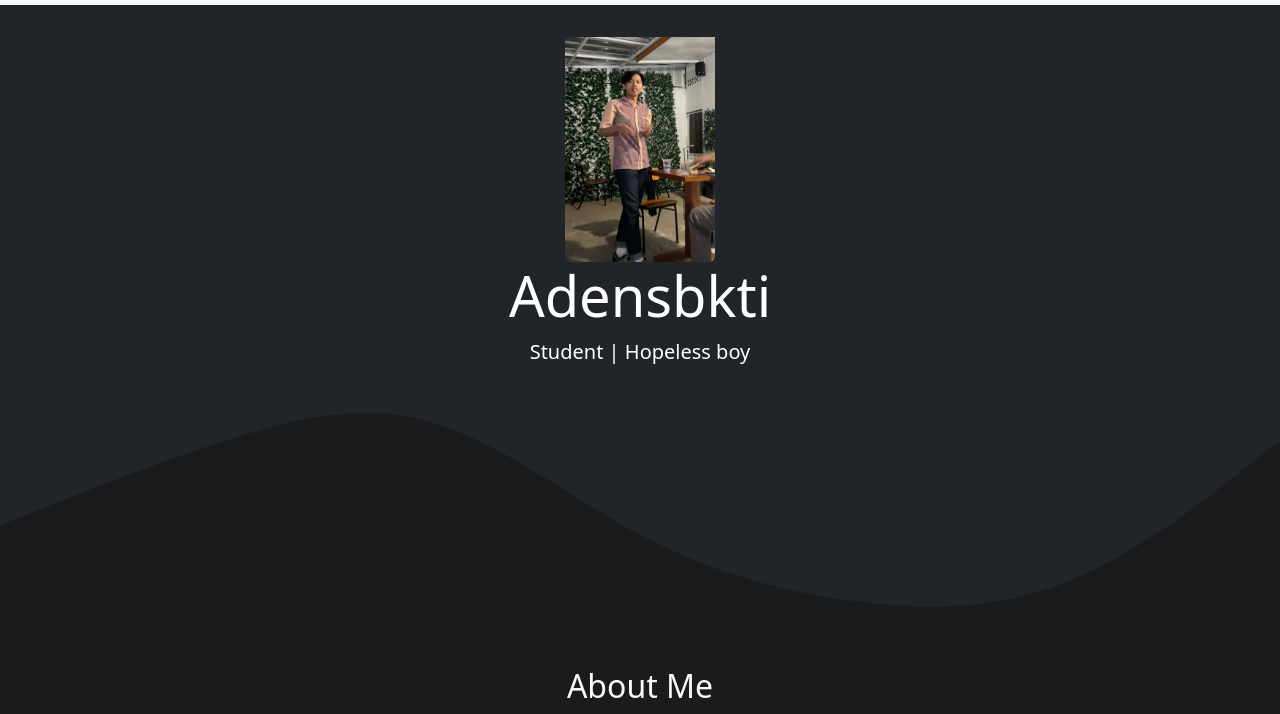
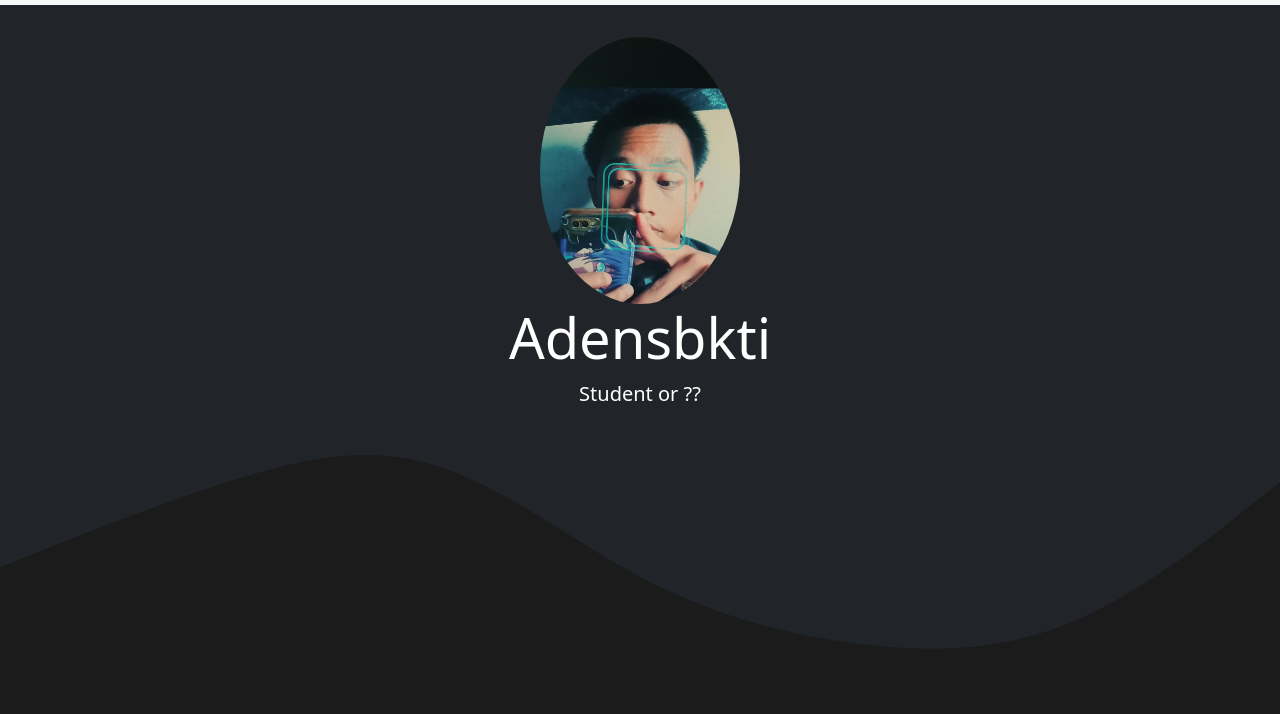
Before and after one commit to Adensbkti/Adensbkt, a plain HTML site: page index.html in a window 1280 px wide. Shown: the part 51-765 px from the top of the page. Drawn offline with nearby package versions, Linux system fonts and the light colour scheme.

Commit message:
Update index.html

```diff
--- a/index.html
+++ b/index.html
@@ -21,9 +21,9 @@
     <!-- akhir navbar -->
     <!-- jumbot -->
     <section class="jumbotron text-center text-bg-dark">
-      <img src="IMG/IMG_20231004_145351.jpg" alt="Adensbkti" width="150" class="rounded-bottom" />
+      <img src="IMG/jumbot.jpg" alt="Adensbkti" width="200" class="rounded-circle" />
       <h1 class="display-4">Adensbkti</h1>
-      <p class="lead">Student | Hopeless boy</p>
+      <p class="lead">Student or ??</p>
       <svg xmlns="http://www.w3.org/2000/svg" viewBox="0 0 1440 320">
         <path
           fill="#1b1b1b"
```
